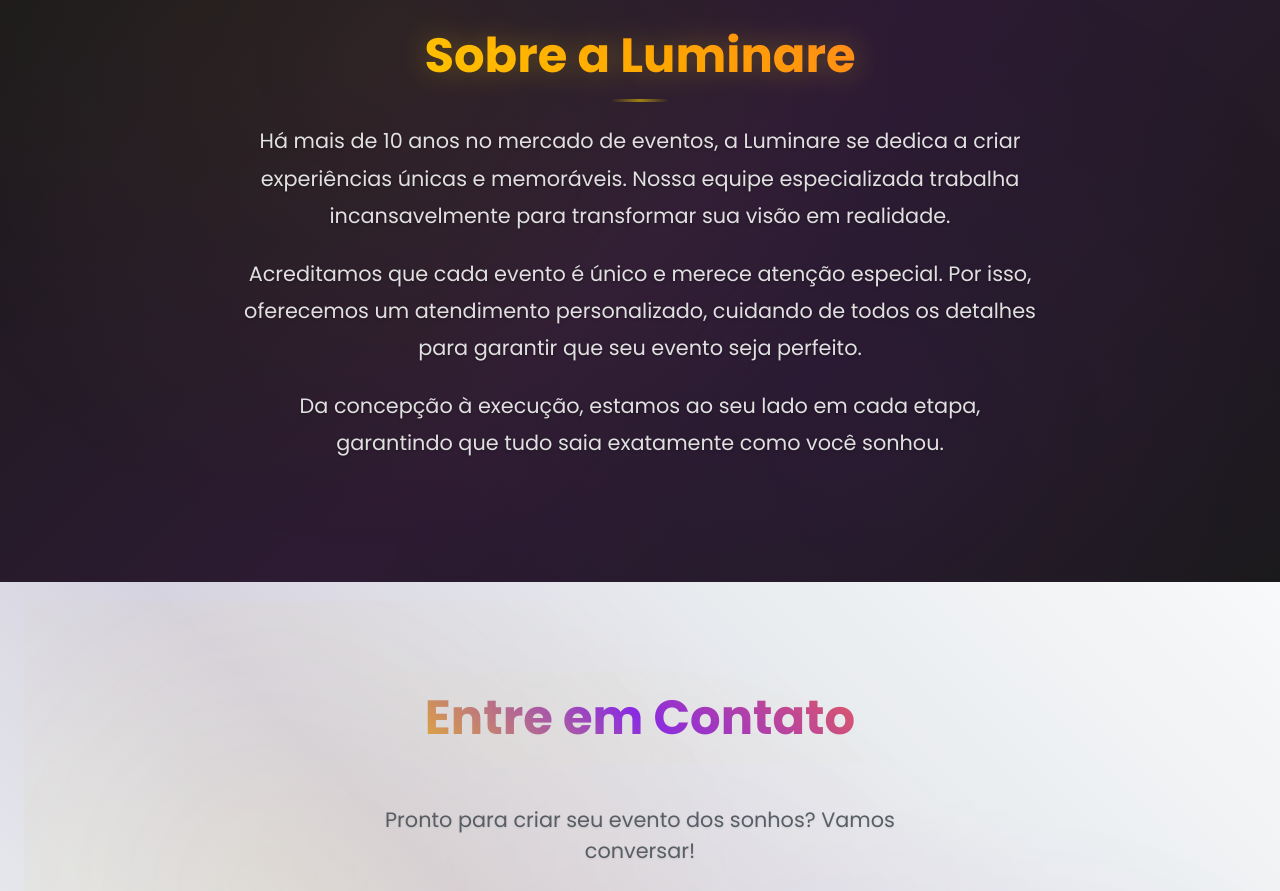
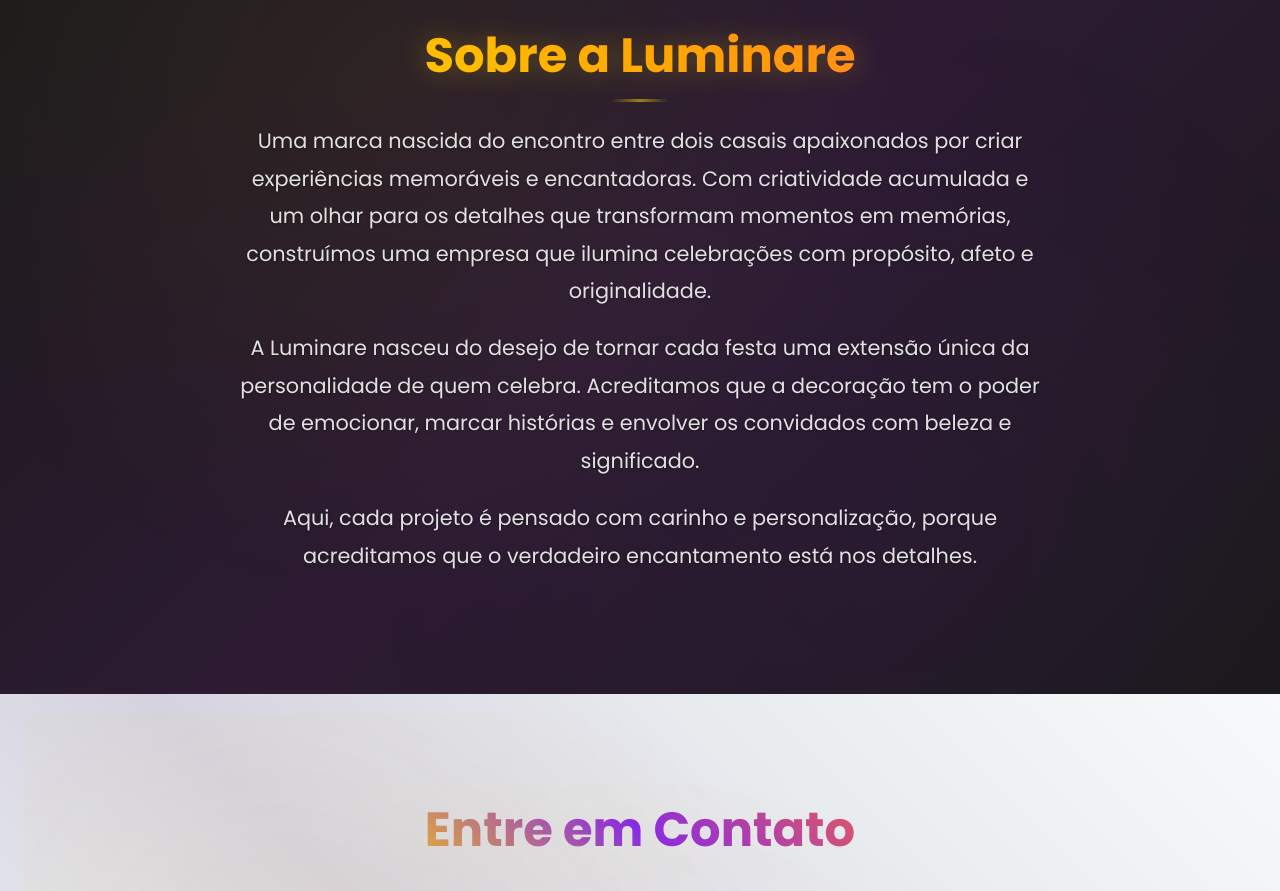
Before and after one commit to Gugalzg/Luminare-Eventos, a React (Create React App) app: page / in a window 1280 px wide. Shown: the part 2000-2891 px from the top of the page. Built offline with nearby package versions, Linux system fonts and the light colour scheme.

Commit message:
refactor: arrumado escrita do  Sobre

```diff
--- a/src/components/About/About.jsx
+++ b/src/components/About/About.jsx
@@ -6,18 +6,16 @@ function About() {
       <div className="about-content">
         <h2>Sobre a Luminare</h2>
         <p>
-          Há mais de 10 anos no mercado de eventos, a Luminare se dedica a criar
-          experiências únicas e memoráveis. Nossa equipe especializada trabalha
-          incansavelmente para transformar sua visão em realidade.
+          Uma marca nascida do encontro entre dois casais apaixonados por criar experiências memoráveis e encantadoras.
+          Com criatividade acumulada e um olhar para os detalhes que transformam momentos em memórias, construímos uma
+          empresa que ilumina celebrações com propósito, afeto e originalidade.
         </p>
         <p>
-          Acreditamos que cada evento é único e merece atenção especial. Por isso,
-          oferecemos um atendimento personalizado, cuidando de todos os detalhes
-          para garantir que seu evento seja perfeito.
+         A Luminare nasceu do desejo de tornar cada festa uma extensão única da personalidade de quem celebra.
+         Acreditamos que a decoração tem o poder de emocionar, marcar histórias e envolver os convidados com beleza e significado.
         </p>
         <p>
-          Da concepção à execução, estamos ao seu lado em cada etapa, garantindo
-          que tudo saia exatamente como você sonhou.
+           Aqui, cada projeto é pensado com carinho e personalização, porque acreditamos que o verdadeiro encantamento está nos detalhes.
         </p>
       </div>
     </section>
```
